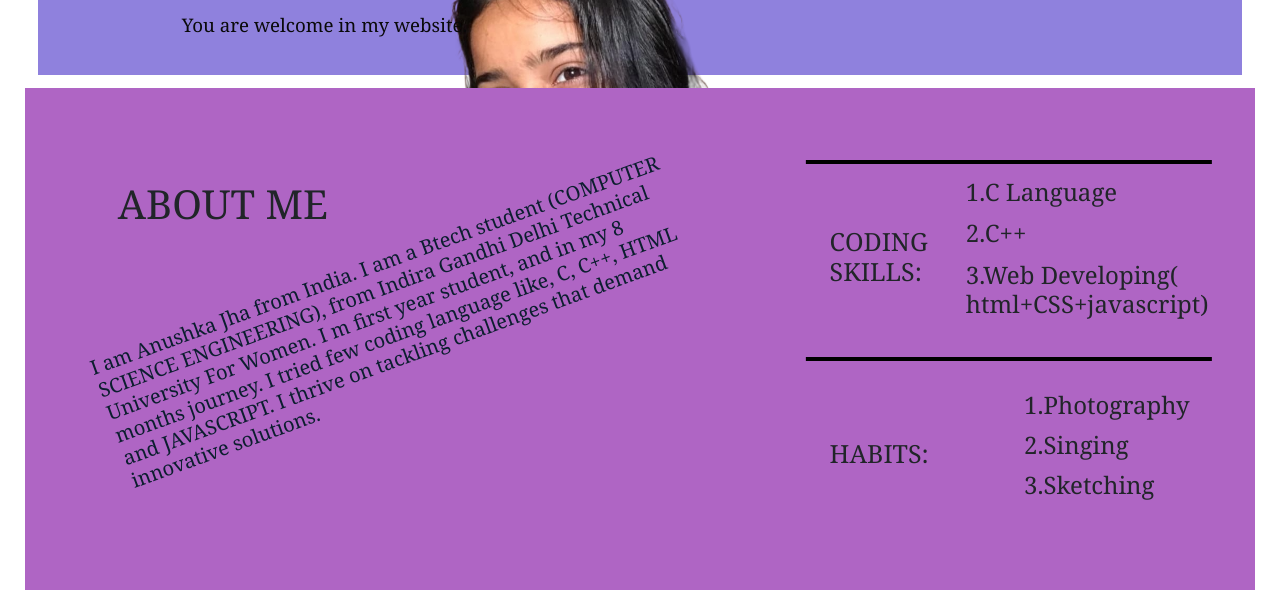
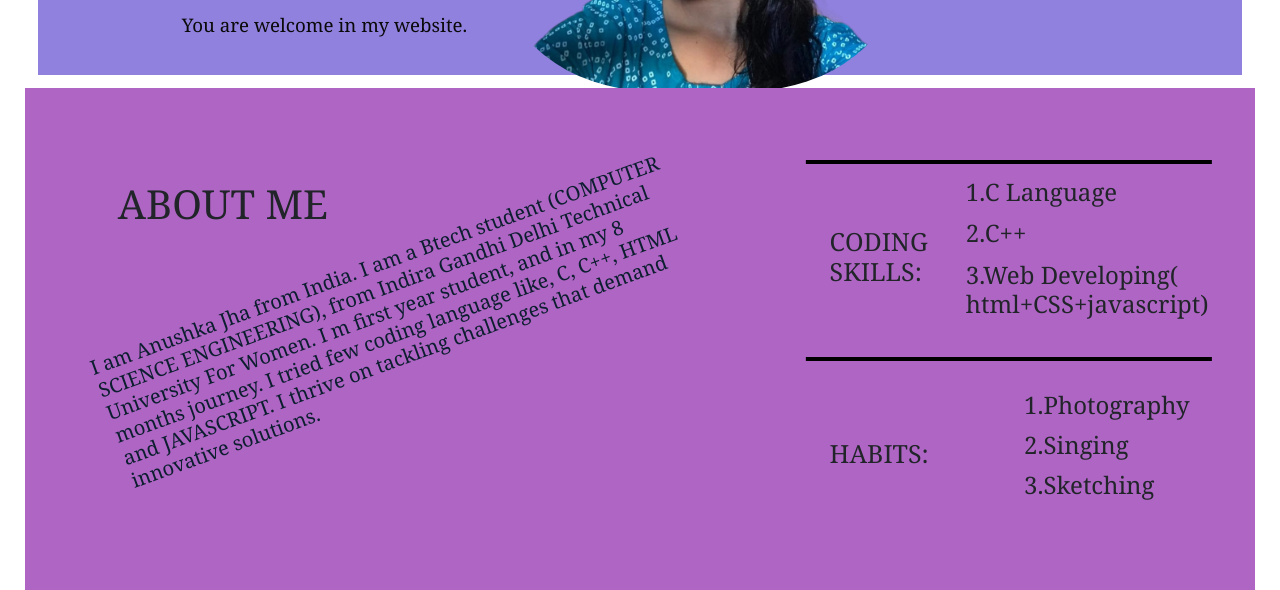
Before and after one commit to jhaushka/Bintern_task1, a plain HTML site: page index.html in a window 1280 px wide. Shown: the part 600-1190 px from the top of the page. Drawn offline with nearby package versions, Linux system fonts and the light colour scheme.

Commit message:
Update portfolio.css

```diff
--- a/portfolio.css
+++ b/portfolio.css
@@ -21,9 +21,9 @@
   #page>img{
     position: absolute;
     right: 5%;
-    top: 52%;
+    top: 12%;
     transform: translate(-50%);
-    width:50%;
+    width:40%;
   }
   #page>#nav{
     display: flex;
```
